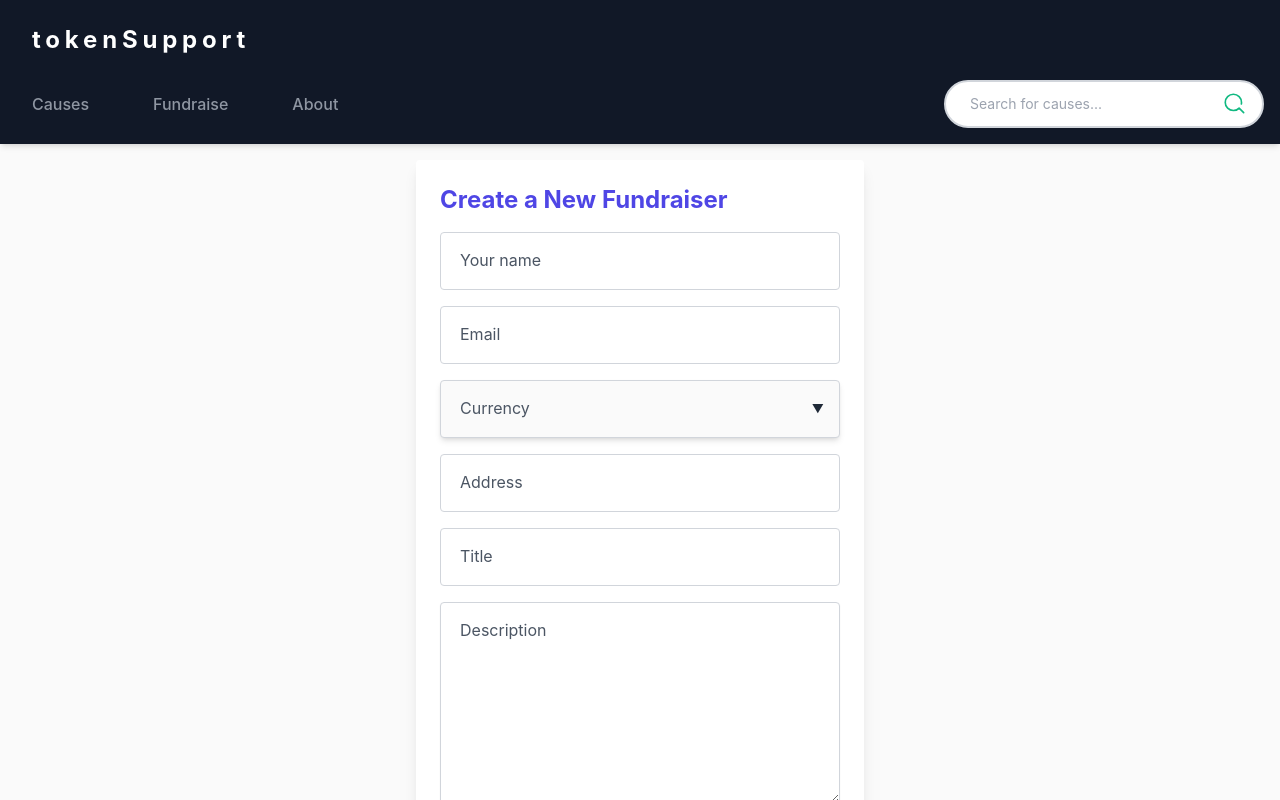
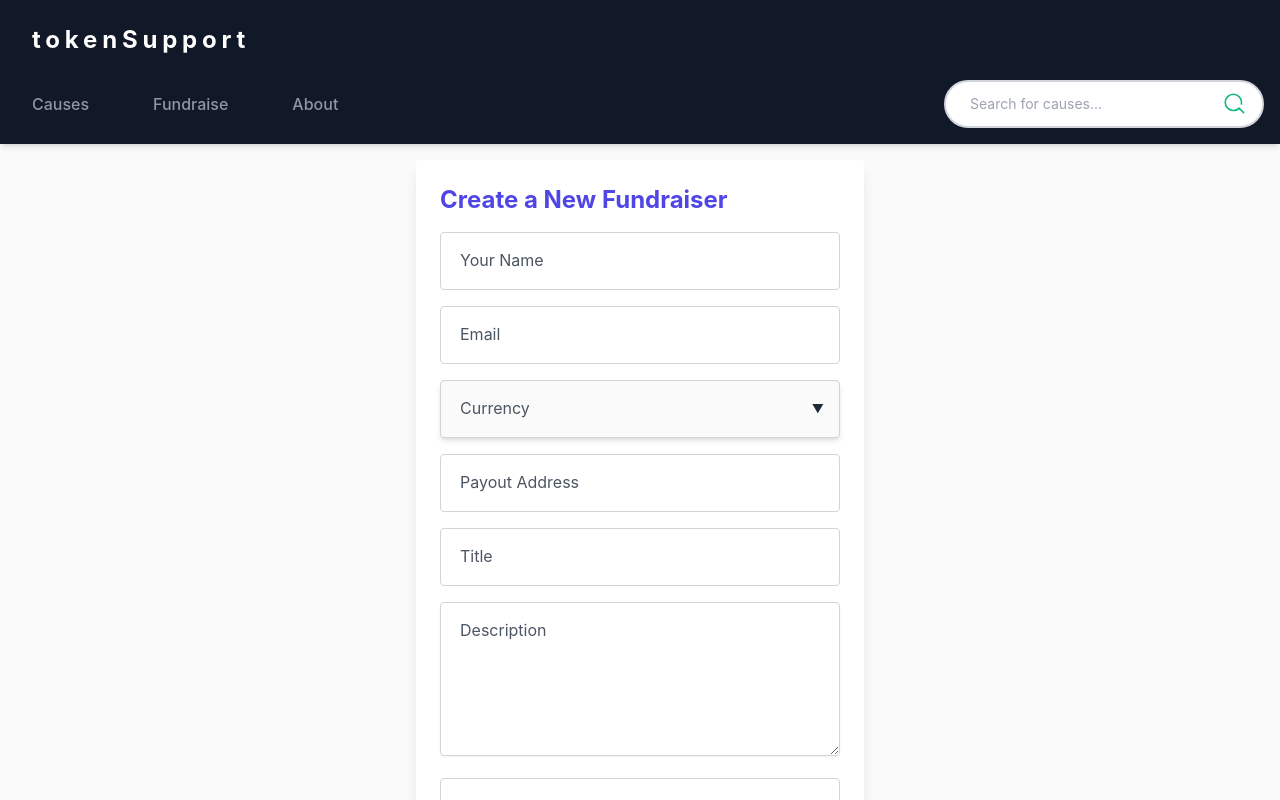
Before and after one commit to FirstFlush/tokenSupport-frontend, a React (Create React App) app: page /fundraise in a window 1280 px wide. Shown: the top 800 px of the page. Built offline with nearby package versions, Linux system fonts and the light colour scheme.

Commit message:
creating FormBase primitive component

```diff
--- /dev/null
+++ b/src/components/base/FormBase.tsx
@@ -0,0 +1,105 @@
+import React, { useState } from 'react';
+import Input from './Input';
+import Select from './Select';
+import TextArea from './TextArea';
+
+interface FormField {
+  name: string;
+  label: string;
+  type: string;
+  validate?: (value: string | number) => string | null; // Validation function that returns an error message or null
+  options?: { value: string | number; label: string }[]; // For Select component
+  defaultValue?: string | number;
+  required?: boolean; // Optional, will default to true if not provided
+}
+
+interface FormBaseProps {
+  fields: FormField[];
+  onSubmit: (values: { [key: string]: string | number }) => void;
+  children?: React.ReactNode;
+}
+
+const FormBase: React.FC<FormBaseProps> = ({ fields, onSubmit, children }) => {
+  const [values, setValues] = useState<{ [key: string]: string | number }>({});
+  const [errors, setErrors] = useState<{ [key: string]: string | null }>({});
+
+  const handleChange = (e: React.ChangeEvent<HTMLInputElement | HTMLTextAreaElement | HTMLSelectElement>) => {
+    const { name, value } = e.target;
+    setValues({ ...values, [name]: value });
+
+    if (errors[name]) {
+      setErrors({ ...errors, [name]: null });
+    }
+  };
+
+  const handleSubmit = (e: React.FormEvent) => {
+    e.preventDefault();
+    const newErrors: { [key: string]: string | null } = {};
+
+    fields.forEach((field) => {
+      const value = values[field.name] || field.defaultValue || '';
+
+      // Default required to true if not explicitly provided
+      const isRequired = field.required !== undefined ? field.required : true;
+
+      // Only validate if the field is required or if it has a value (for optional fields)
+      if (isRequired || value) {
+        const error = field.validate ? field.validate(value) : null;
+        if (error) {
+          newErrors[field.name] = error;
+        }
+      }
+    });
+
+    setErrors(newErrors);
+
+    if (Object.keys(newErrors).length === 0) {
+      onSubmit(values);
+    }
+  };
+
+  return (
+    <form onSubmit={handleSubmit}>
+      {fields.map((field) => (
+        <div key={field.name} className="my-4">
+          {field.type === 'textarea' ? (
+            <TextArea
+              id={field.name}
+              name={field.name}
+              label={field.label}
+              value={String(values[field.name] || field.defaultValue || '')} // Convert value to string
+              onChange={handleChange}
+              required={field.required !== undefined ? field.required : true} // Default to true if required is not provided
+            />
+          ) : field.type === 'select' ? (
+            <Select
+              id={field.name}
+              name={field.name}
+              label={field.label}
+              value={values[field.name] || field.defaultValue || ''}
+              onChange={handleChange}
+              options={field.options || []}
+              required={field.required !== undefined ? field.required : true} // Default to true if required is not provided
+            />
+          ) : (
+            <Input
+              id={field.name}
+              name={field.name}
+              label={field.label}
+              type={field.type}
+              value={values[field.name] || field.defaultValue || ''}
+              onChange={handleChange}
+              required={field.required !== undefined ? field.required : true} // Default to true if required is not provided
+            />
+          )}
+
+          {errors[field.name] && <p className="text-red-500">{errors[field.name]}</p>}
+        </div>
+      ))}
+
+      {children}
+    </form>
+  );
+};
+
+export default FormBase;
--- /dev/null
+++ b/src/components/base/IFormFieldConfig.ts
@@ -0,0 +1,10 @@
+// Define the structure of each field in the form
+export interface FormFieldConfig {
+    name: string; // Name of the form field (used as the field's key)
+    label: string; // Label displayed next to the form field
+    type: string; // Field type, e.g., 'text', 'email', 'number', 'select', 'textarea', etc.
+    validate?: (value: string | number) => string | null; // Optional validation function that returns an error message or null
+    options?: { value: string | number; label: string }[]; // Optional, for select fields (dropdown options)
+    defaultValue?: string | number; // Optional default value for the field
+    required?: boolean;
+  }
--- /dev/null
+++ b/src/components/forms/NewFundraiserForm2.tsx
@@ -0,0 +1,126 @@
+import Button from "../base/Button";
+import FormBase from "../base/FormBase"; // Import the FormBase component
+import { CURRENCIES } from "../../utils/constants";
+import { FormFieldConfig } from "../base/IFormFieldConfig";
+// interface INewFundraiserFormData {
+//   name: string;
+//   currency: string;
+//   payoutAddress: string;
+//   amountTarget: number;
+//   title: string;
+//   description: string;
+//   email: string;
+//   deadline: string;
+// }
+
+const NewFundraiserForm: React.FC = () => {
+
+  const handleSubmit = (values: { [key: string]: string | number }) => {
+    console.log("Form data:", values);
+  };
+
+
+  const _deadlineDefault = (): string => {
+    const date = new Date();
+    date.setMonth(date.getMonth() + 3);
+    return date.toISOString().slice(0, 10); // YYYY-MM-DD format
+  };
+
+  const fundraiserFormData: FormFieldConfig[] = [
+    {
+      name: 'name',
+      label: 'Your Name',
+      type: 'text',
+      validate: (value: string | number) => {
+        if (typeof value === 'string') return value.trim() ? null : 'Name is required';
+        return 'Invalid value type';
+      },
+    },
+    {
+      name: 'email',
+      label: 'Email',
+      type: 'email',
+      validate: (value: string | number) => {
+        if (typeof value === 'string') {
+          return /\S+@\S+\.\S+/.test(value) ? null : 'Invalid email';
+        }
+        return 'Invalid value type';
+      },
+    },
+    {
+      name: 'currency',
+      label: 'Currency',
+      type: 'select',
+      options: CURRENCIES.map(currency => ({ value: currency[0], label: currency[1] })),
+      validate: (value: string | number) => {
+        if (typeof value === 'string') return value ? null : 'Currency is required';
+        return 'Invalid value type';
+      },
+    },
+    {
+      name: 'payoutAddress',
+      label: 'Payout Address',
+      type: 'text',
+      validate: (value: string | number) => {
+        if (typeof value === 'string') return value.trim() ? null : 'Payout address is required';
+        return 'Invalid value type';
+      },
+    },
+    {
+      name: 'title',
+      label: 'Title',
+      type: 'text',
+      validate: (value: string | number) => {
+        if (typeof value === 'string') return value.trim() ? null : 'Title is required';
+        return 'Invalid value type';
+      },
+    },
+    {
+      name: 'description',
+      label: 'Description',
+      type: 'textarea',
+      validate: (value: string | number) => {
+        if (typeof value === 'string') return value.trim() ? null : 'Description is required';
+        return 'Invalid value type';
+      },
+    },
+    {
+      name: 'amountTarget',
+      label: 'Target Amount',
+      type: 'number',
+      validate: (value: string | number) => {
+        const numberValue = Number(value); // Convert value to a number
+        return numberValue > 0 ? null : 'Target amount must be greater than 0';
+      },
+    },
+    {
+      name: 'deadline',
+      label: 'Deadline',
+      type: 'date',
+      validate: (value: string | number) => {
+        if (typeof value === 'string') return value.trim() ? null : 'Deadline is required';
+        return 'Invalid value type';
+      },
+      defaultValue: _deadlineDefault(), // Set the default deadline to 3 months from now
+    },
+  ];
+
+
+
+
+
+  return (
+    <div className="max-w-md mx-auto rounded overflow-hidden shadow-lg bg-white p-6">
+      <h2 className="text-2xl font-bold text-primary mb-4">Create a New Fundraiser</h2>
+
+      {/* Use FormBase and pass the fields */}
+      <FormBase fields={fundraiserFormData} onSubmit={handleSubmit}>
+        <div className="flex justify-center flex-col">
+          <Button color="primary" label="Create Fundraiser" type="submit" />
+        </div>
+      </FormBase>
+    </div>
+  );
+};
+
+export default NewFundraiserForm;
--- a/src/pages/FundraisePage.tsx
+++ b/src/pages/FundraisePage.tsx
@@ -1,14 +1,12 @@
-import NewFundraiserForm from "../components/forms/NewFundraiserForm";
+// import NewFundraiserForm from "../components/forms/NewFundraiserForm";
+import NewFundraiserForm2 from "../components/forms/NewFundraiserForm2";
 
 
 const FundraisePage: React.FC = () => {
 
-
-
     return (
-        <div><NewFundraiserForm /></div>
+        <div><NewFundraiserForm2 /></div>
     )
 }
 
-
 export default FundraisePage;
```
Also changed, not shown: src/components/base/Input.tsx (+0 -47 lines).
